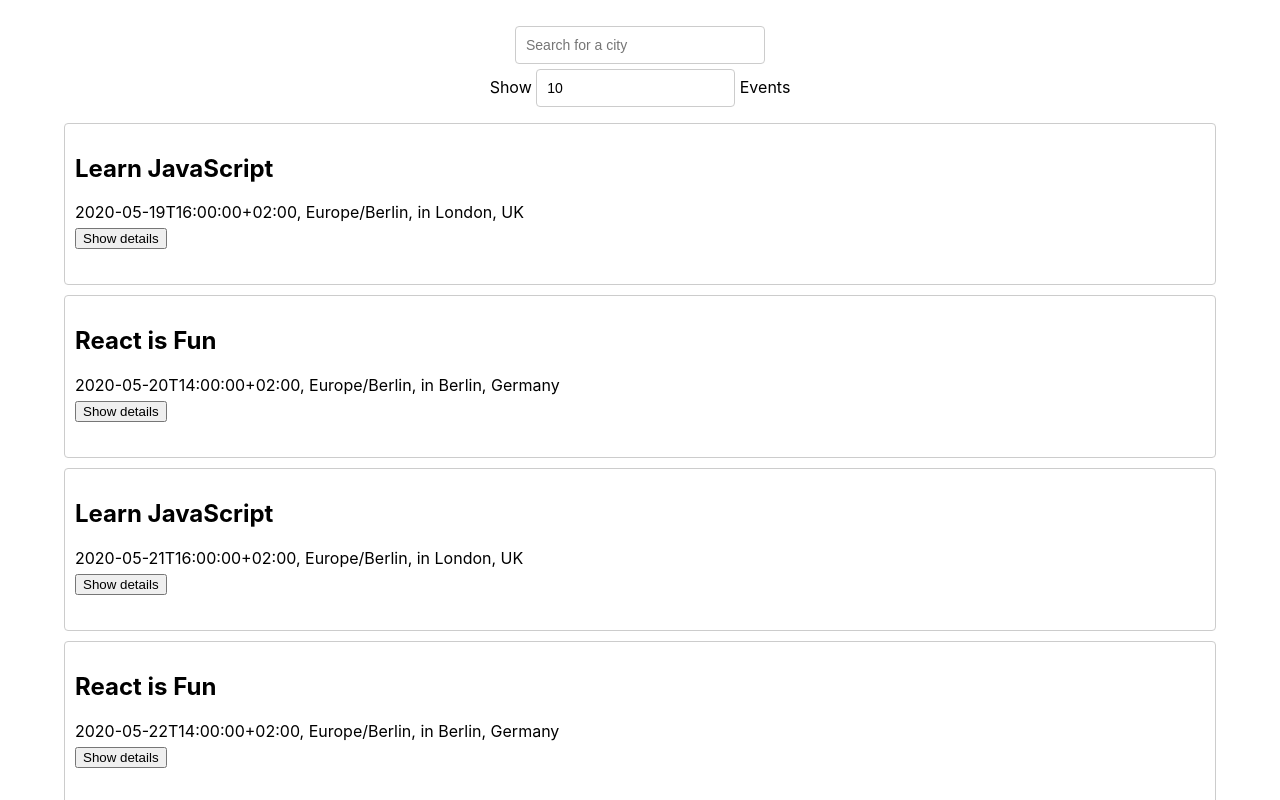
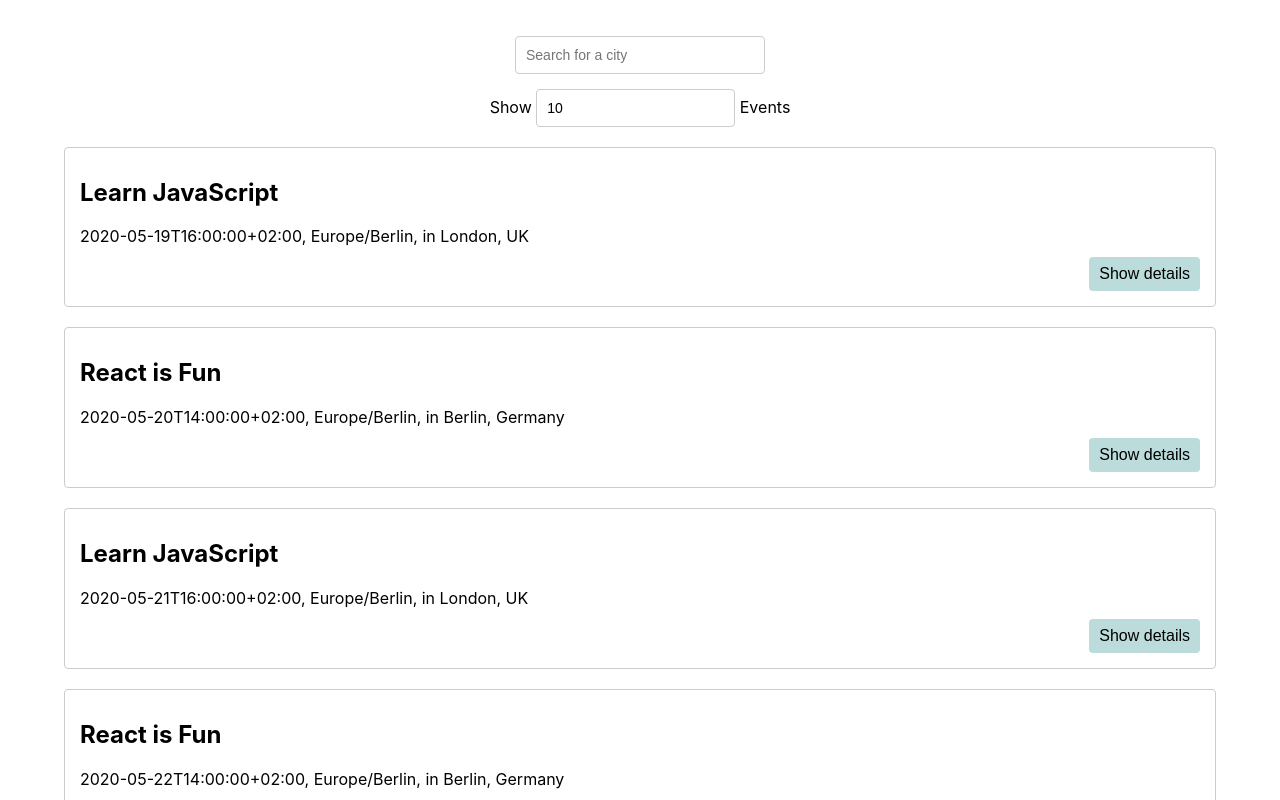
Before and after one commit to netti-w/meet, a React (Create React App) app: page / in a window 1280 px wide. Shown: the top 800 px of the page. Built offline with nearby package versions, Linux system fonts and the light colour scheme.

Commit message:
Changed styling of App elements

```diff
--- a/src/App.css
+++ b/src/App.css
@@ -38,7 +38,12 @@ input[type="number"] {
   height: 38px;
 }
 
+input:hover {
+  border: 2px solid #ccc;
+}
+
 .city {
+  margin: 10px 8px 10px 8px;
   width: 250px;
 }
 
@@ -79,22 +84,58 @@ input[type="number"] {
 }
 
 .event {
-  padding: 10px 10px 35px;
-  margin-bottom: 10px;
+  padding: 10px 15px 35px;
+  margin-top: 20px;
   text-align: left;
   border: 1px solid #ccc;
   border-radius: 4px;
   position: relative;
 }
 
-.details-btn {
+.event-info {
+  padding: 0px 5px 20px 0px;
+  text-align: left;
+  position: relative;
+}
+
+.event-details {
+  padding: 0px 5px 20px 0px;
+  text-align: left;
+  position: relative;
+}
+
+.event-showDetails-btn {
   position: absolute;
-  right: 5px;
-  bottom: 5px;
-  padding: 5px 8px;
+  right: 15px;
+  bottom: 15px;
+  padding: 8px 10px;
   border-radius: 4px;
+  border: none;
   outline: none;
+  background-color: #bcdcdb;
+  font-size: 16px;
   cursor: pointer;
+}
+
+.event-showDetails-btn:hover {
+  background-color: #92cecc;
+}
+
+.event-hideDetails-btn {
+  position: absolute;
+  right: 15px;
+  bottom: 15px;
+  padding: 8px 10px;
+  border-radius: 4px;
+  border: none;
+  outline: none;
+  background-color: #bcdcdb;
+  font-size: 16px;
+  cursor: pointer;
+}
+
+.event-hideDetails-btn:hover {
+  background-color: #92cecc;
 }
 
 .name {
@@ -207,8 +248,6 @@ input[type="number"] {
   font-family: "Roboto";
 }
 
-
-
 @media only screen and (min-width: 992px) {
   .data-vis-wrapper {
     flex-direction: row;
--- a/src/Event.js
+++ b/src/Event.js
@@ -19,7 +19,8 @@ class Event extends Component {
         </div>
         {this.state.show && (
           <div className="event-details">
-            <p>About the event: {event.description}</p>
+            <p>About the event:</p>
+            <p>{event.description}</p>
           </div>
         )}
         {!this.state.show ? (
```
